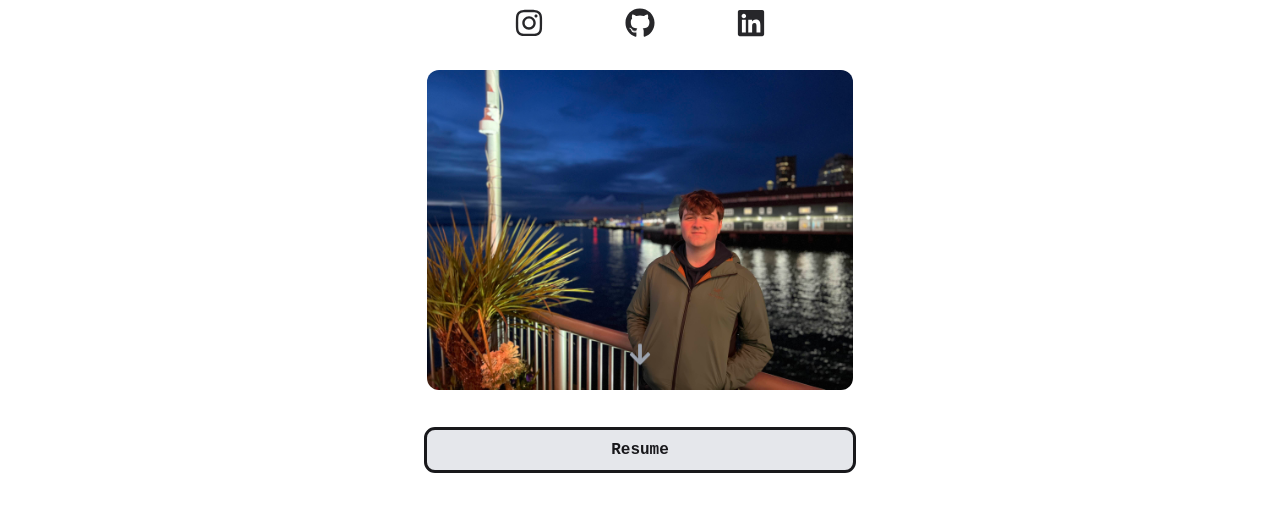
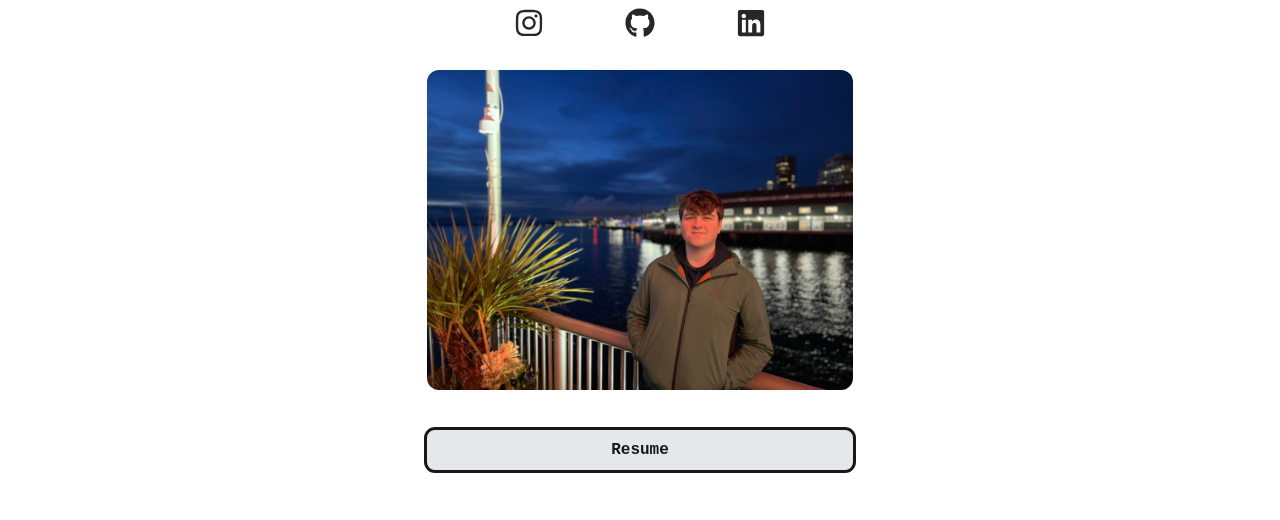
Before and after one commit to simonMarcotte/myPortfolio, a React (Create React App) app: page / in a window 1280 px wide. Shown: the part 388-908 px from the top of the page. Built offline with nearby package versions, Linux system fonts and the light colour scheme.

Commit message:
resume button overlapped other elements

```diff
--- a/src/components/Hero.jsx
+++ b/src/components/Hero.jsx
@@ -55,12 +55,12 @@ const Hero = () => {
             </div>
 
             {/* AVATAR AND RESUME */}
-            <div className="relative">
+            <div className="relative z-10">
                 <img src={avatar} alt="avatar" className="md:w-auto md:h-80 object-top rounded-xl"></img>
                 <a href={resumepdf}
                     target='_blank'
                     rel="noopener noreferrer"
-                    className="cursor-pointer flex z-50 items-center justify-center mt-10 bg-gray-200 dark:bg-zinc-900 text-zinc-900 dark:text-white outline py-2 rounded-lg font-bold hover:bg-zinc-400 dark:hover:bg-zinc-700 duration-500 relative"
+                    className="cursor-pointer flex items-center justify-center mt-10 bg-gray-200 dark:bg-zinc-900 text-zinc-900 dark:text-white outline py-2 rounded-lg font-bold hover:bg-zinc-400 dark:hover:bg-zinc-700 duration-500 relative"
                     style={{ zIndex: 50 }}
                 > Resume
                 </a>
```
